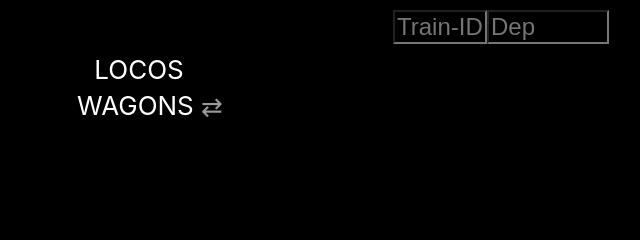
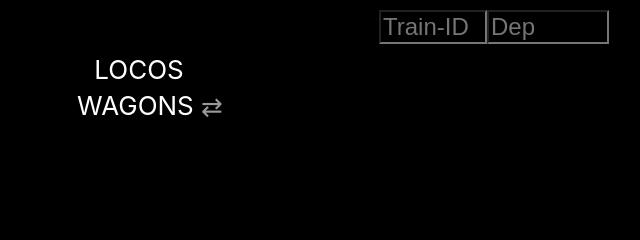
Before and after one commit to Pastasallad/vupt, a plain HTML site: page index.html in a window 1280 px wide. Shown: the top 240 px of the page, 501-1141 px from the left. Drawn offline with Linux system fonts and the light colour scheme.

Commit message:
Train-ID field length changed

```diff
--- a/index.html
+++ b/index.html
@@ -43,7 +43,7 @@
     <header>
         <b style="color:#FAB700;">V<span style="font-size: 18px;">UPT</span></b>
         <div style="float: right;">
-            <input id="otn" type="text" inputmode="numeric" placeholder="Train-ID" maxlength="5" size="4"><input id="route" type="text" placeholder="Dep" size="6">
+            <input id="otn" type="text" inputmode="numeric" placeholder="Train-ID" maxlength="5" size="5"><input id="route" type="text" placeholder="Dep" size="6">
         </div>
     </header>
     <section>LOCOS</section>
```
